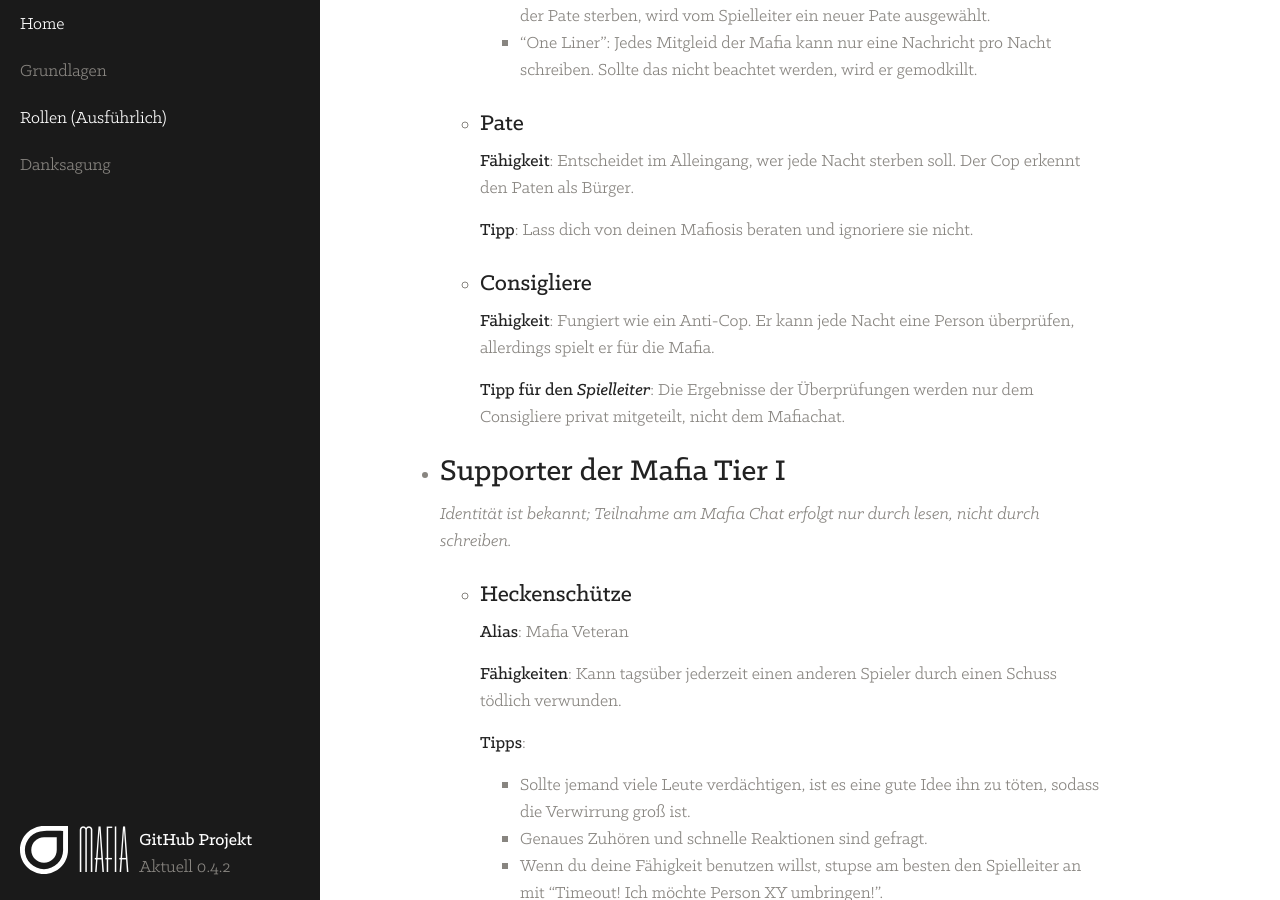
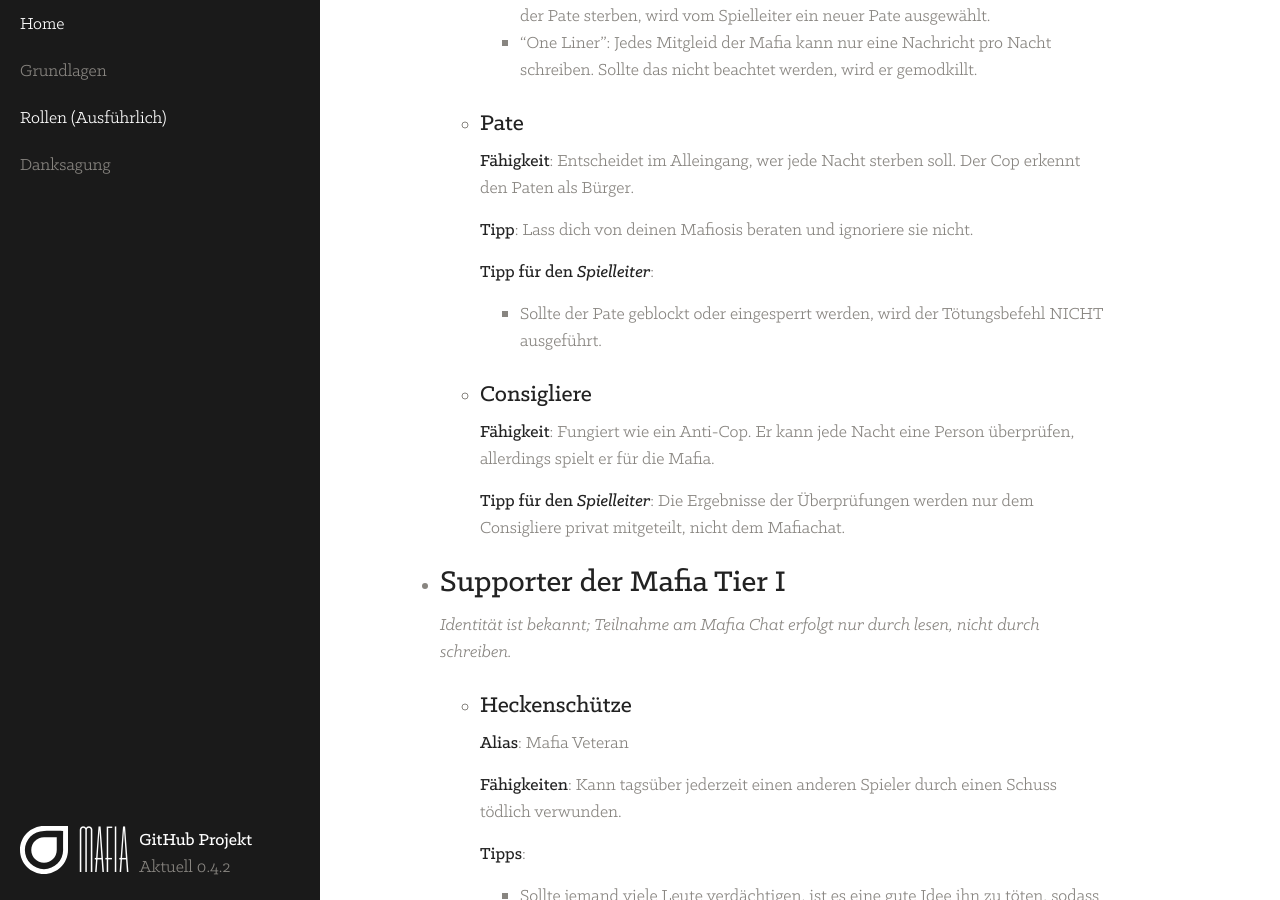
Before and after one commit to gamekeller/mafia, a Jekyll site: the page built from roles.md, in a window 1280 px wide and 900 px high, scrolled down 12429 px. Built offline with Jekyll 4.4.1, drawn with Linux system fonts in a browser that asks for light colours; emoji names are drawn with the system emoji font.

Commit message:
pate change

```diff
--- a/roles.md
+++ b/roles.md
@@ -454,6 +454,10 @@ Jede Rolle ist wichtig, egal ob Bürger oder Mafia Goon, also verschwendet sie n
 
       **Tipp**: Lass dich von deinen Mafiosis beraten und ignoriere sie nicht.
 
+      **Tipp für den *Spielleiter***:
+
+	  * Sollte der Pate geblockt oder eingesperrt werden, wird der Tötungsbefehl NICHT ausgeführt.
+
   - ### **Consigliere**
       {: #consigliere}
 
```
